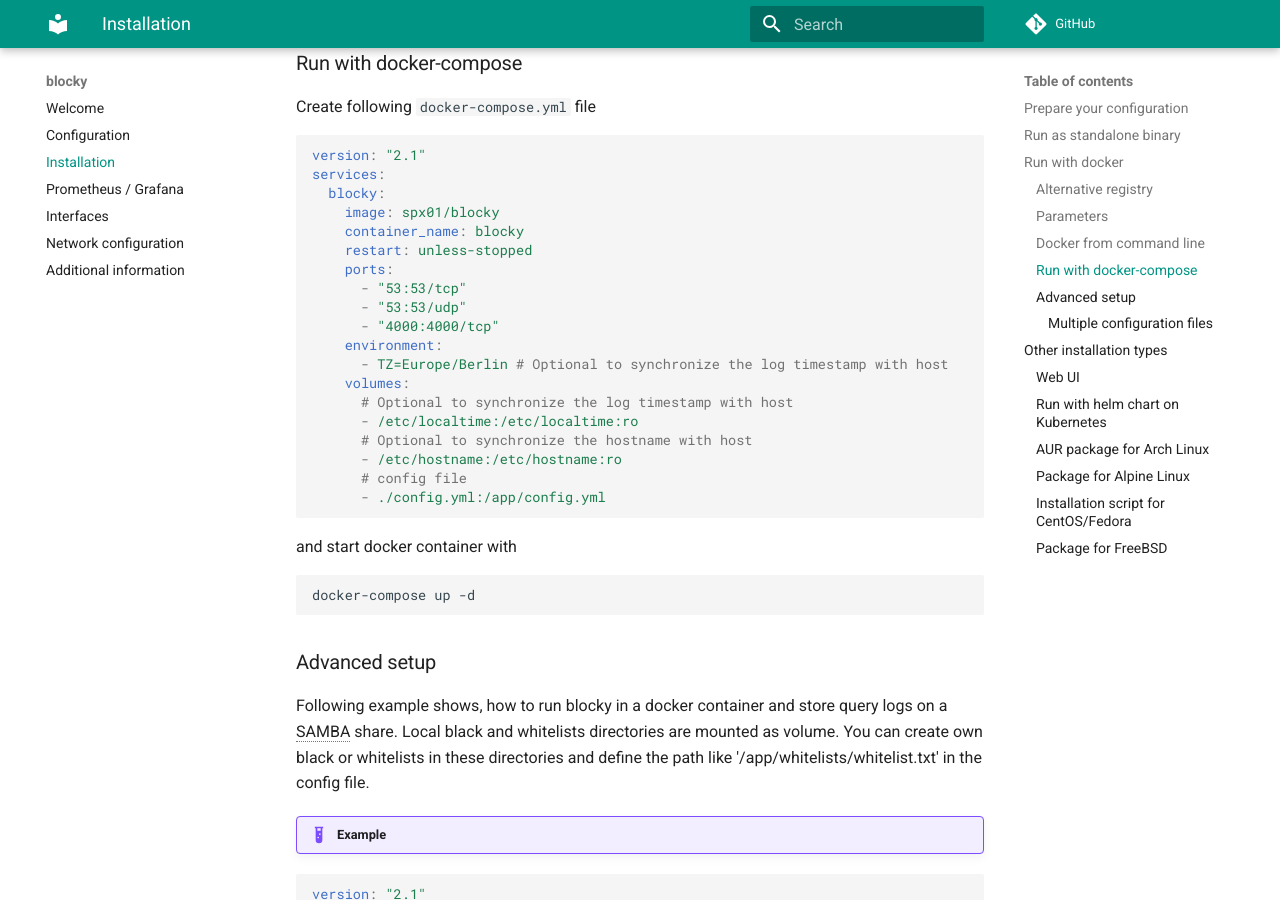
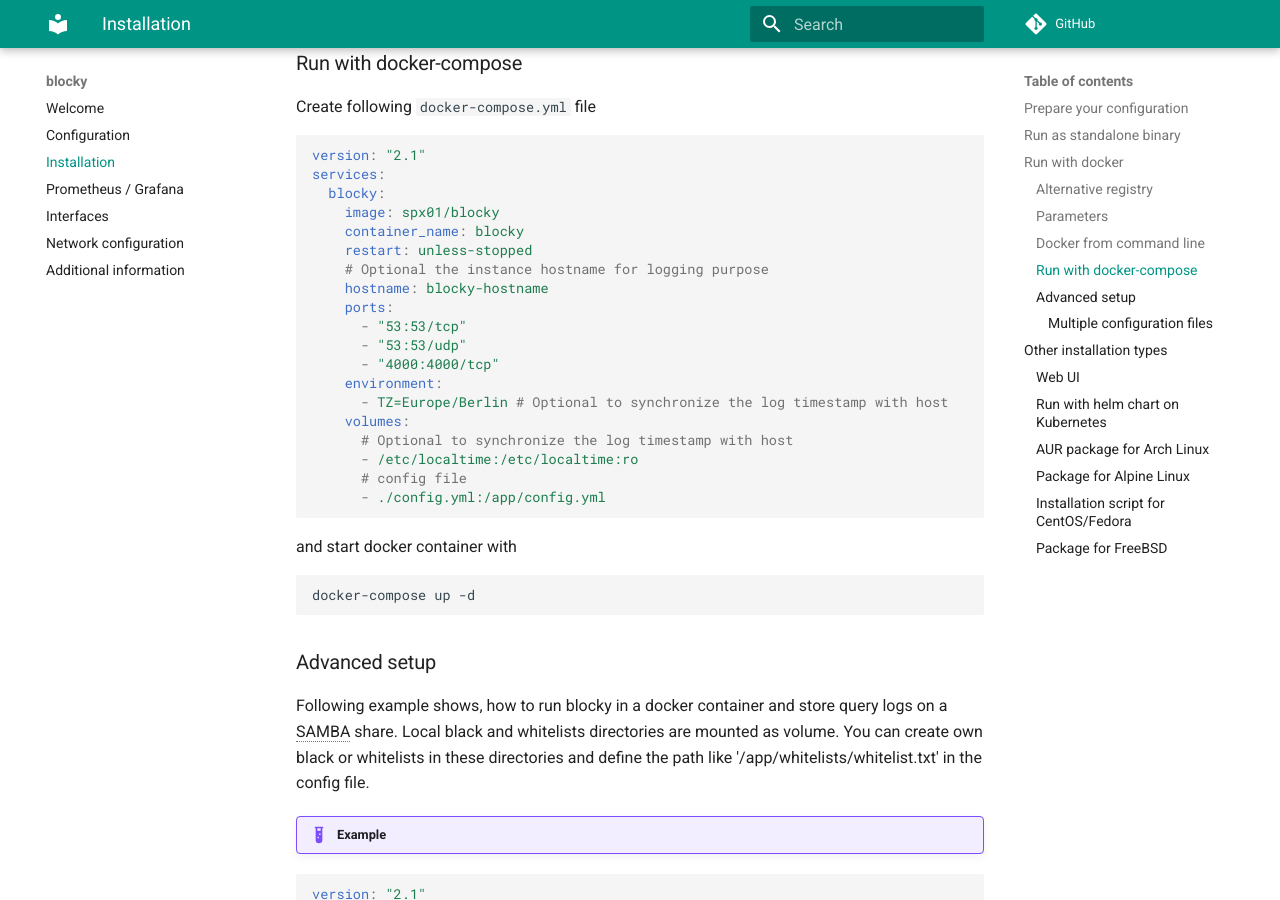
Before and after one commit to 0xERR0R/blocky, an MkDocs documentation site: the page built from docs/installation.md, in a window 1280 px wide and 900 px high, scrolled down 1548 px. Built offline with MkDocs 1.6.1 and Material for MkDocs 9.7.7, drawn with Linux system fonts in a browser that asks for light colours; comment, search, counter and statistics services are not loaded.

Commit message:
changed documentation

````diff
--- a/docs/installation.md
+++ b/docs/installation.md
@@ -72,6 +72,8 @@
     image: spx01/blocky
     container_name: blocky
     restart: unless-stopped
+    # Optional the instance hostname for logging purpose
+    hostname: blocky-hostname
     ports:
       - "53:53/tcp"
       - "53:53/udp"
@@ -81,8 +83,6 @@
     volumes:
       # Optional to synchronize the log timestamp with host
       - /etc/localtime:/etc/localtime:ro
-      # Optional to synchronize the hostname with host
-      - /etc/hostname:/etc/hostname:ro
       # config file
       - ./config.yml:/app/config.yml
 ```
````
